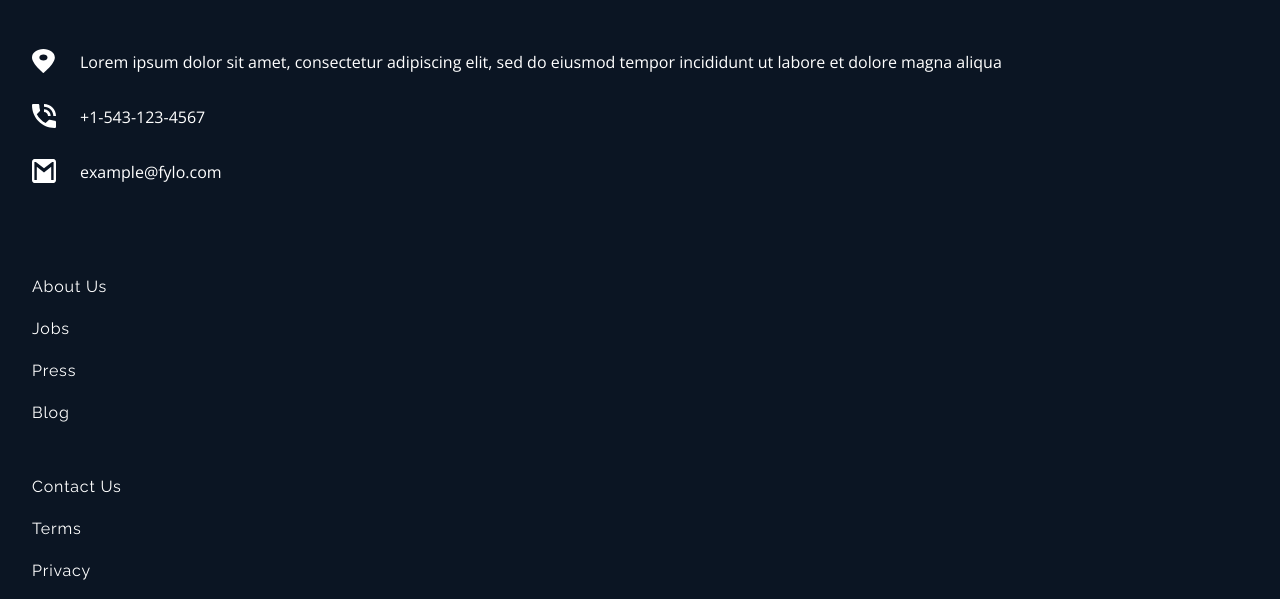
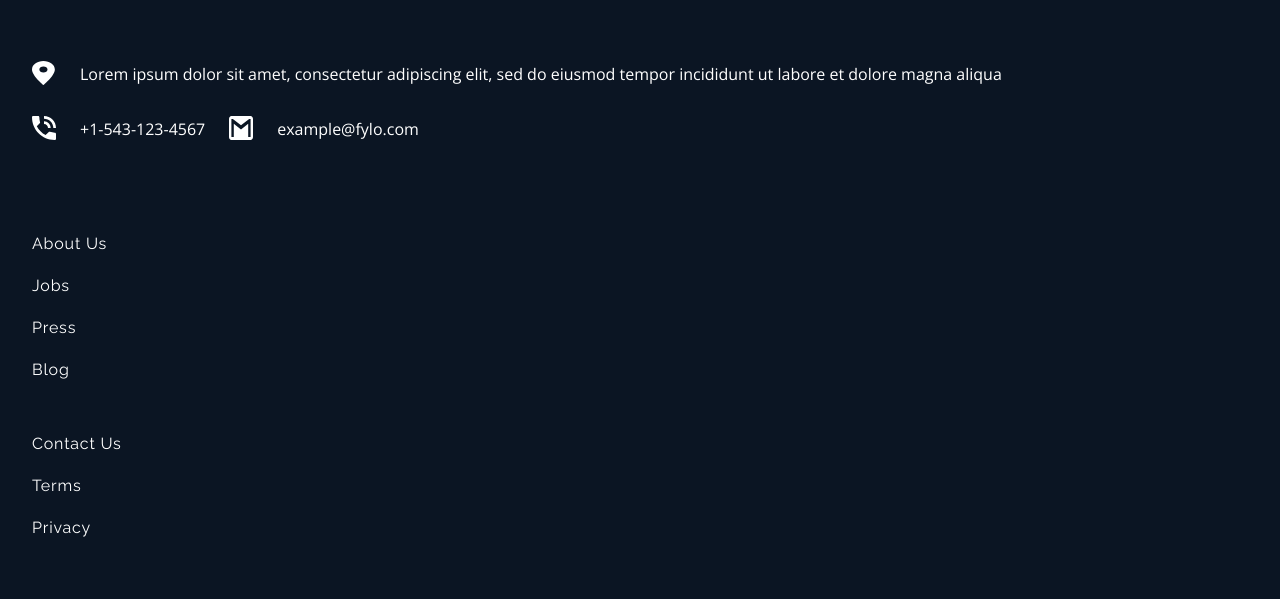
Before and after one commit to Rgit915/fylo-dark-theme-landing-page, a plain HTML site: page index.html in a window 1280 px wide. Shown: the part 2263-2862 px from the top of the page. Drawn offline with nearby package versions, Linux system fonts and the light colour scheme.

Commit message:
Update index.html

```diff
--- a/index.html
+++ b/index.html
@@ -133,15 +133,16 @@
     </section>
   </main>
   <footer>
+    <img src="./images/logo.svg" alt="Fylo logo" class="logo">
     <div class="contact-us">
-      <img src="./images/logo.svg" alt="Fylo logo" class="logo">
 
       <div class="location">
         <img src="./images/icon-location.svg" alt="location" />
         <p>Lorem ipsum dolor sit amet, consectetur adipiscing elit, sed do eiusmod tempor incididunt ut labore et
           dolore magna aliqua</p>
       </div>
-      <div class="phone-number">
+      <div class="contact-details">
+        <div class="phone-number">
         <img src="./images/icon-phone.svg" alt="phone" />
         <p>+1-543-123-4567</p>
       </div>
@@ -149,6 +150,8 @@
         <img src="./images/icon-email.svg" alt="email" />
         <p>example@fylo.com</p>
       </div>
+      </div>
+
     </div>
     <nav>
       <ul>
```
